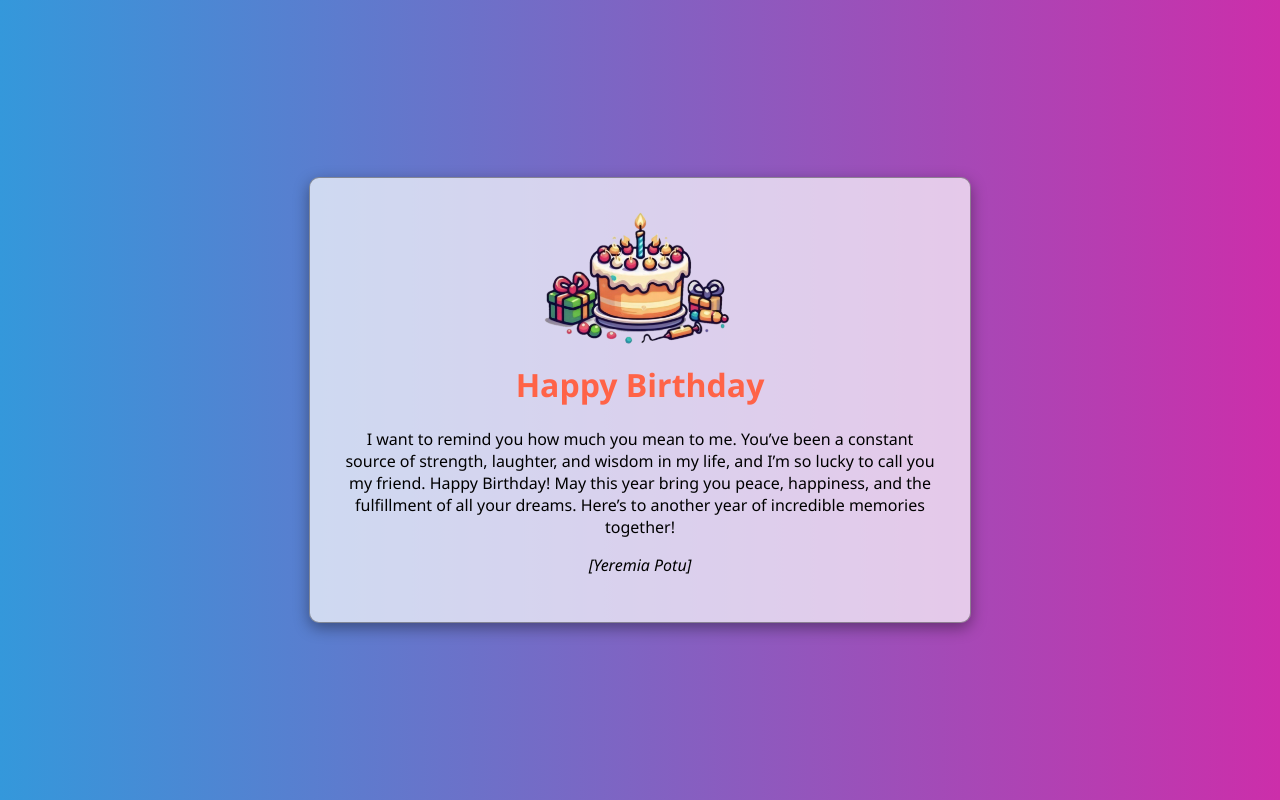
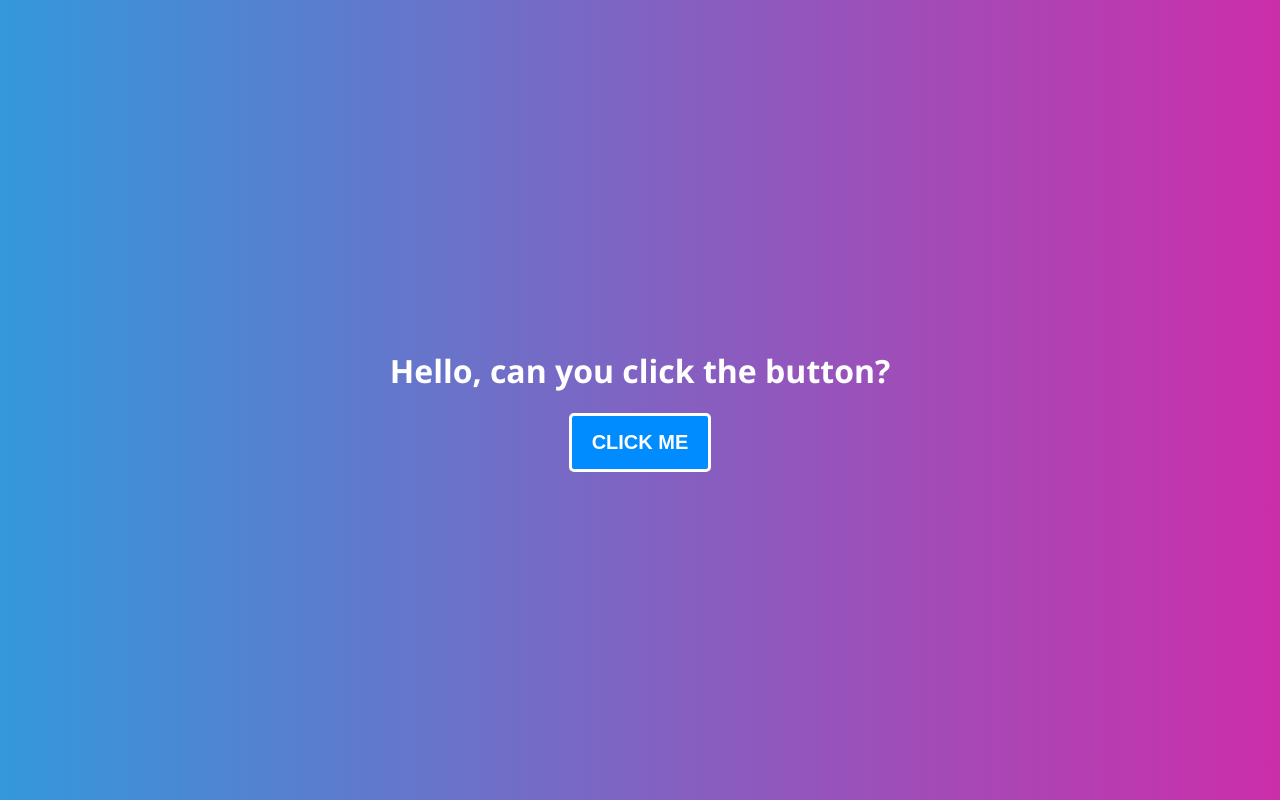
Before and after one commit to yeremiapotu/yeremiapotu, a plain HTML site: page index.html in a window 1280 px wide. Drawn offline with Linux system fonts and the light colour scheme.

Commit message:
Modified index.html and style.css and add script.js

```diff
--- a/css/style.css
+++ b/css/style.css
@@ -16,7 +16,41 @@ body {
   align-items: center;
 }
 
+.button-content h1 {
+  color: #fff;
+}
+
+/* BUTTON CONTENT STYLE */
+.button-content button {
+  font-weight: bold;
+  font-size: 20px;
+  padding: 15px 20px;
+  background: rgb(0, 140, 255);
+  border: rgb(255, 254, 254) solid 3px;
+  color: #fff;
+  cursor: pointer;
+  border-radius: 5px;
+  -webkit-border-radius: 5px;
+  -moz-border-radius: 5px;
+  -ms-border-radius: 5px;
+  -o-border-radius: 5px;
+  transition: transform 0.3s ease;
+  -webkit-transition: transform 0.3s ease;
+  -moz-transition: transform 0.3s ease;
+  -ms-transition: transform 0.3s ease;
+  -o-transition: transform 0.3s ease;
+}
+
+.button-content button:hover {
+  transform: scale(1.1);
+  -webkit-transform: scale(1.1);
+  -moz-transform: scale(1.1);
+  -ms-transform: scale(1.1);
+  -o-transform: scale(1.1);
+}
+
 .content-card {
+  display: none;
   background: #ffffffb4;
   cursor: pointer;
   border: 1px solid #00000060;
--- a/index.html
+++ b/index.html
@@ -10,7 +10,11 @@
 
 <body>
     <div class="container">
-        <div class="content-card">
+        <div class="button-content" id="buttonContent">
+            <h1>Hello, can you click the button?</h1>
+            <button id="button">CLICK ME</button>
+        </div>
+        <div class="content-card" id="cardContent">
             <div class="cake">
                 <img src="img/happybirthday-cake.png" alt="ini gamber">
             </div>
@@ -25,6 +29,9 @@
             <p class="sender">[Yeremia Potu]</p>
         </div>
     </div>
+
+    <script src="js/script.js"></script>
+
 </body>
 
 </html>
--- /dev/null
+++ b/js/script.js
@@ -0,0 +1,8 @@
+const button = document.getElementById("button");
+const buttonContent = document.getElementById("buttonContent");
+const cardContent = document.getElementById("cardContent");
+
+button.addEventListener("click", function () {
+  buttonContent.style.display = "none";
+  cardContent.style.display = "block";
+});
```
